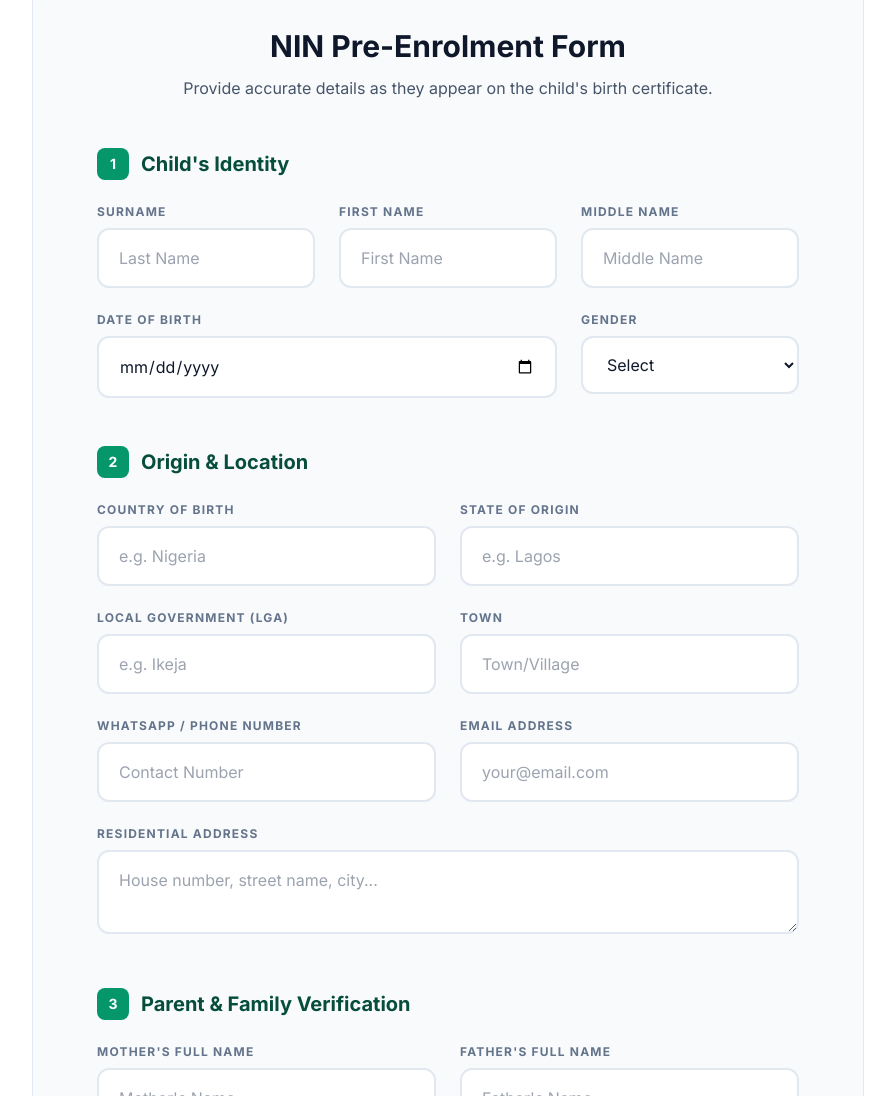
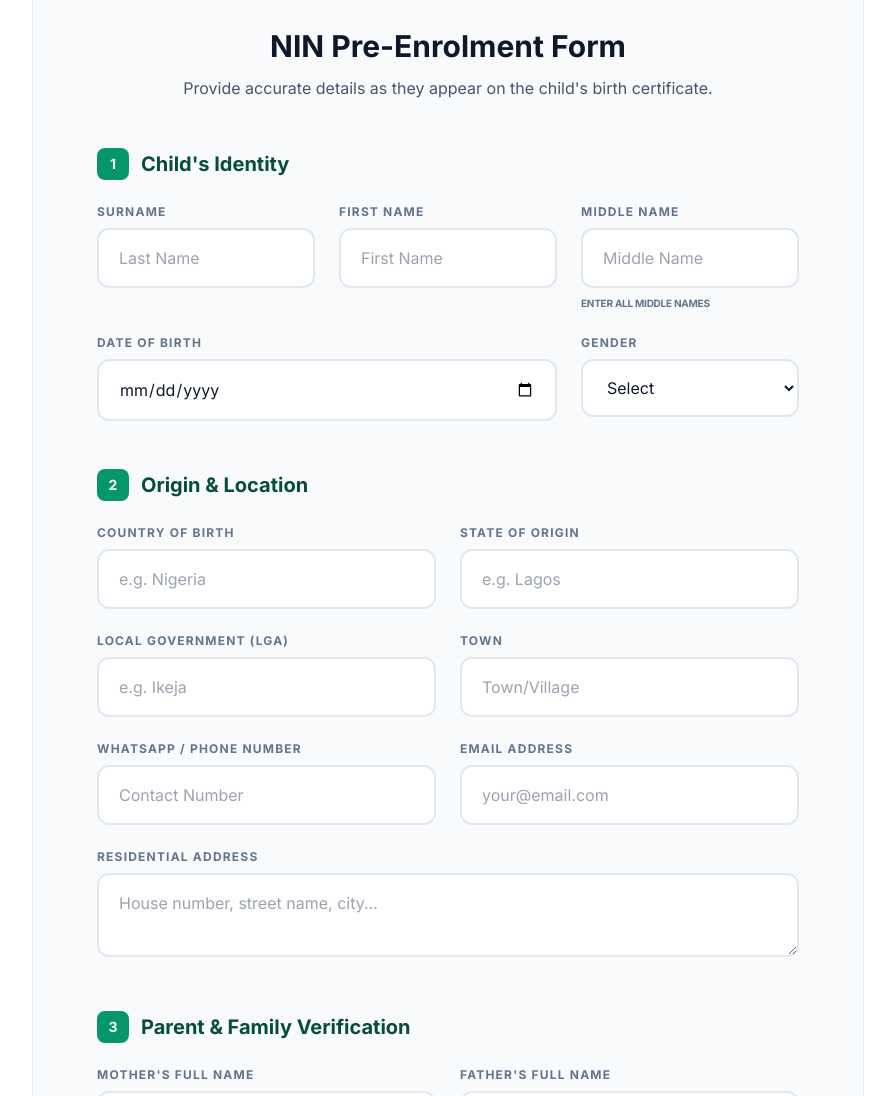
Before and after one commit to dapimp18/YourNiNServices, a website: page index.html in a window 1280 px wide. Shown: the part 1719-2815 px from the top of the page, without its empty margins (192-1087 px from the left). Drawn offline with nearby package versions, Linux system fonts and the light colour scheme.

Commit message:
Add files via upload

```diff
--- a/index.html
+++ b/index.html
@@ -309,6 +309,8 @@
                                 <label class="block text-xs font-bold text-slate-500 mb-2 uppercase tracking-widest">Middle Name</label>
 
                                 <input type="text" name="child-middle-name" required placeholder="Middle Name" class="w-full px-5 py-4 rounded-xl border-2 border-slate-200 focus:border-emerald-500 focus:ring-0 transition outline-none">
+
+                                <p class="mt-2 text-[10px] text-slate-500 uppercase font-bold tracking-tight">Enter all middle names</p>
 
                             </div>
 
```
